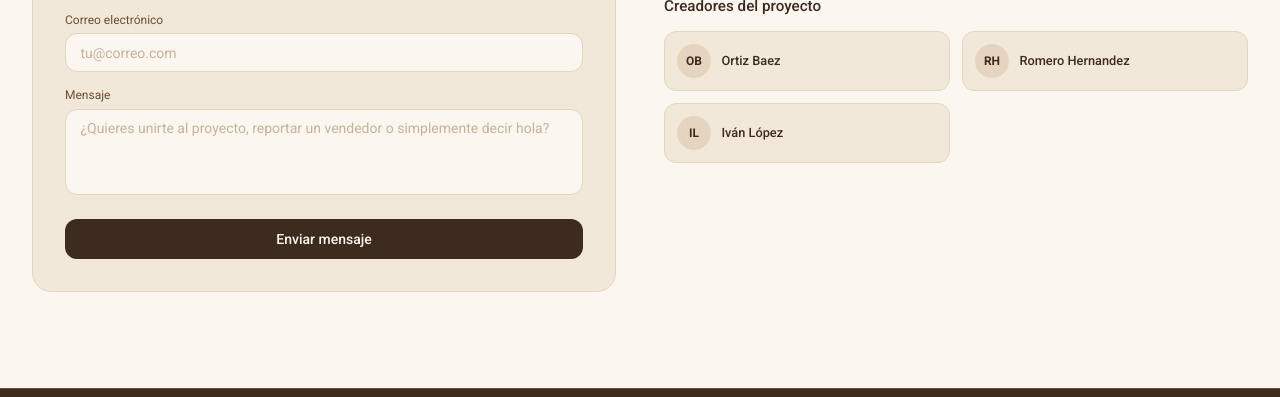
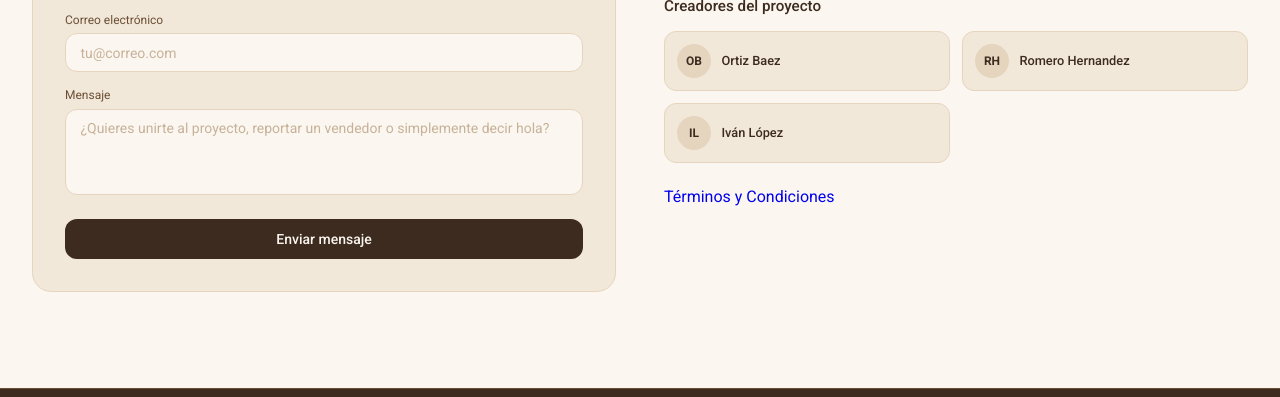
Before and after one commit to OliverOrtizBaez/PA_Equipo5_5IV8_Tamalon, a plain HTML site: page index.html in a window 1280 px wide. Shown: the part 3215-3612 px from the top of the page. Drawn offline with Linux system fonts and the light colour scheme.

```diff
--- a/css/style.css
+++ b/css/style.css
@@ -52,12 +52,12 @@
 }
 
 
-/* ── NAVBAR ─────────────────────────────────────────── */
+/* ── NAVBAR ────────────────────────────────────────── */
 
 #navbar {
     position: fixed;
+    left: 0;
     top: 0;
-    left: 0;
     right: 0;
     z-index: 100;
     background: rgba(251, 247, 240, .95);
--- a/index.html
+++ b/index.html
@@ -444,7 +444,7 @@
 
     <!-- ═══════════════════════════════════════════════════════
      CONTACTO
-════════════════════════════════════════════════════════ -->
+═══════════════════════════════════════════════════════ -->
     <section id="contacto">
         <div class="section-inner">
             <div class="text-center mb-14">
@@ -517,6 +517,9 @@
                             </a>
                         </div>
                     </div>
+                    <a href="./terminos_condiciones.html">
+                        <p>Términos y Condiciones</p>
+                    </a>
                 </div>
             </div>
         </div>
```
Also changed, not shown: 1 other file.
